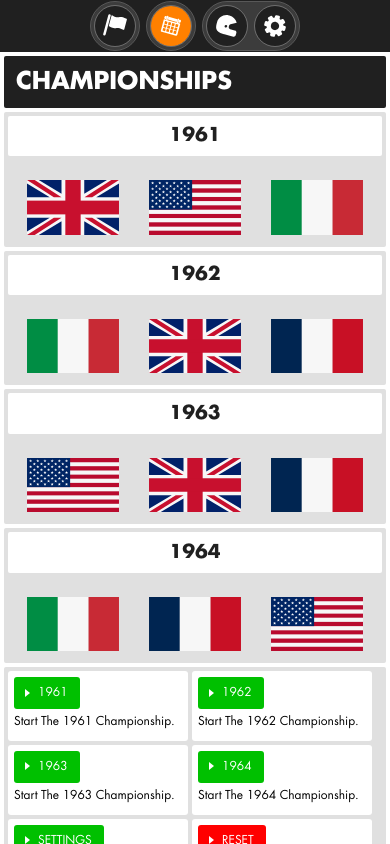
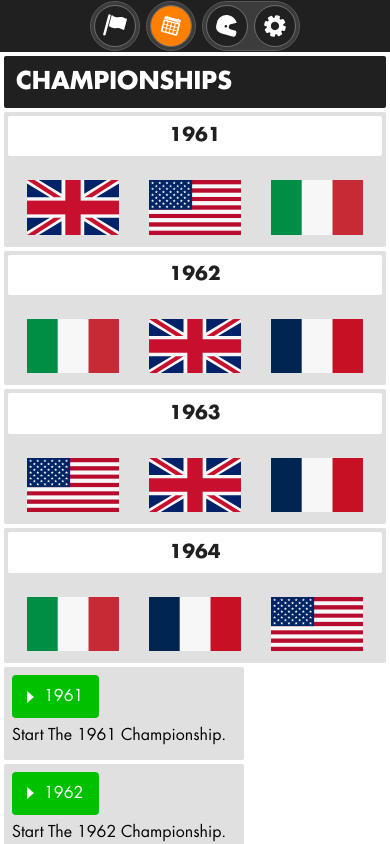
Before and after one commit to meewarwoowoo/heat-legends, a React (Vite) app: page / in a window 390 px wide. Both pictures are taken after a click on the item 171 px from the left and 36 px from the top of the page. Shown: the top 844 px of the page. Built offline with nearby package versions, Linux system fonts and the light colour scheme.

Commit message:
Layout for Race and Round

```diff
--- a/src/App.css
+++ b/src/App.css
@@ -70,6 +70,7 @@ body  { font-size: 2em ; background-color: var(--wht) ; margin: 0 ; padding: 0 ;
 		grid-template-areas:
 		"menu menu menu menu menu menu"
 		"main main main main main main"
+		"acts acts acts acts acts acts"
 		"deck deck deck deck deck deck"
 		}
 }
@@ -117,26 +118,25 @@ body  { font-size: 2em ; background-color: var(--wht) ; margin: 0 ; padding: 0 ;
 	#root main header * span   { display: none ; }
 }
 
-
-#root main .cnt--actions  { display: flex ; flex-flow: row wrap ; gap: var(--gap) ; padding: var(--gap) ; background-color: var(--mid) ; border-radius: var(--edge) ; }
-#root main .cnt--actions header h3 { background-color: transparent ; color: var(--blk) ; }
-#root main .cnt--actions .action   { display: flex ; flex-flow: row wrap ; font-size: 0.75em ; max-width: 15em  ; width: 100% ; background-color: var(--wht) ; border-radius: 0.25em ; padding: 0.5em ; overflow: hidden ; cursor: pointer ;  align-content: flex-start;}
+#root main .cnt--actions  { display: flex ; flex-flow: row wrap ; gap: var(--gap) ; }
+#root main .cnt--actions header h3 { background-color: var(--blk-low) ; color: var(--blk) ; }
+#root main .cnt--actions .action   { display: flex ; flex-flow: row wrap ;  max-width: 15em  ; width: 100% ;  background-color: var(--mid) ; border-radius: var(--edge) ; padding: 0.5em ; overflow: hidden ; cursor: pointer ;  align-content: flex-start; }
 #root main .cnt--actions .action:hover    { outline: 0.125em solid var(--hgh) ; background-color:  var(--on) ; color: var(--wht) ; }
 #root main .cnt--actions .action.warning:hover   { background-color:  var(--warning) ; }
 #root main .cnt--actions .action button   { display: none; }
-#root main .cnt--actions .action .hdr   { position: relative ; order: 0 ; display: inline-block ; align-self: flex-end ; background-color:  var(--on) ; color:  var(--wht) ; border-radius: 0.25em ; padding: 0.75em 1em 0.75em 2em ; font-family: var(--text-font); text-transform: uppercase}
+#root main .cnt--actions .action .hdr   { position: relative ; order: 0 ; display: inline-block ; align-self: flex-end ; background-color:  var(--on) ; color:  var(--wht) ; border-radius: 0.25em ; padding: 0.75em 1em 0.75em 2em ; font-family: var(--text-font); text-transform: uppercase; }
 #root main .cnt--actions .action .hdr::before   { position: absolute  ; content: ''; top: calc( 50% - 0.375em )  ; left: 0.925em ; width: 0 ; height: 0 ; border: 0.375em solid transparent ; border-left-color: var(--wht) ; border-left-width: 0.45em  ; }
 #root main .cnt--actions .action:hover .hdr   { background-color:  var(--blk) ; }
 #root main .cnt--actions .action.warning .hdr   {background-color:  var(--warning) ; }
 #root main .cnt--actions .action.warning:hover .hdr  { background-color:  var(--blk) ; }
-#root main .cnt--actions .action .txt   { order: 1 ; display: block ; padding: 0.75em 0 ; width: 100% ; font-family: var(--text-font); font-size: 0.75em ; }
+#root main .cnt--actions .action .txt   { order: 1 ; display: block ; padding: 1em 0 ; width: 100% ; font-family: var(--text-font); }
 #root main .cnt--actions .action.season-1963 ,
 #root main .cnt--actions .action.season-1964  { display: none ; }
 #root main.use--new-1963 .cnt--actions .action.season-1963-legacy  { display: none ; }
 #root main.use--new-1963 .cnt--actions .action.season-1963 ,
 #root main.use--new-1963 .cnt--actions .action.season-1964  { display: flex ; }
 @media screen and (max-width: 800px){
-	#root main .cnt--actions .action .txt   {padding: 0.5em 0 ;font-size: 1em ; }
+	#root main .cnt--actions .action .txt   { padding: 0.5em 0 ;font-size: 1em ; }
 	#root main .cnt--actions header { order: 10 ;}
 	#root main .cnt--actions .action   { order: 5 ; }
 
--- a/src/Race.css
+++ b/src/Race.css
@@ -1,12 +1,11 @@
 #root[data-view=race] main  { grid-template: 100% / auto; }
 #root[data-view=race] main .cnt--race header  { display: none ; }
-#root[data-view=round] main  { grid-template: calc( 100vh - ( var(--menu-height) + var(--deck-height) ) )  min-content / auto; }
+#root[data-view=round] main  { grid-template: calc( 100vh - 2em )  min-content / auto; }
 
 
-#root main .cnt--race  { display: grid ; grid-template: minmax(auto,100%) / auto ; gap: var(--gap) ; align-content: stretch ;  align-items: stretch ; }
+#root main .cnt--race  { display: grid ; grid-template: minmax(auto,100%) / auto ; gap: var(--gap) ; align-content: stretch ;  align-items: stretch ;  align-self: stretch; }
 #root[data-view=round] main .cnt--race  { grid-template: auto minmax(auto,100%) / auto ; }
 #root main .cnt--race .full { display: grid ; gap: var(--gap) ; align-items: stretch ; }
-
 #root main .cnt--race article { display: grid ; gap: 0 var(--gap) ; align-items: center; padding: var(--gap) ; overflow: hidden ; background-color: var(--bkg) ; color: var(--txt); border-radius: var(--edge) ; }
 #root main .cnt--race article { grid-template: "number driver output action"  auto / 1.75em auto var(--move-width) 1.75em ; }
 #root main:not(.show--number) .cnt--race article { grid-template: "driver output action"  auto / auto 8.5em 1.75em ;  }
```
